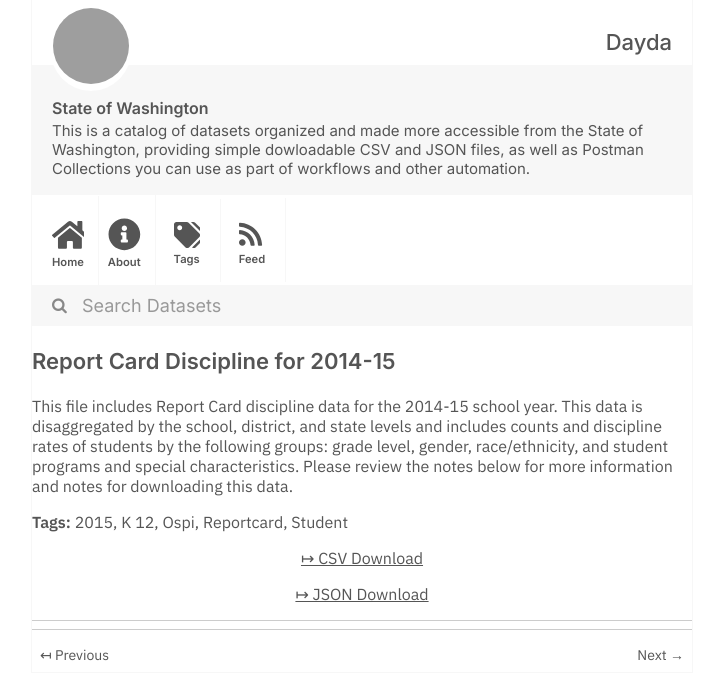
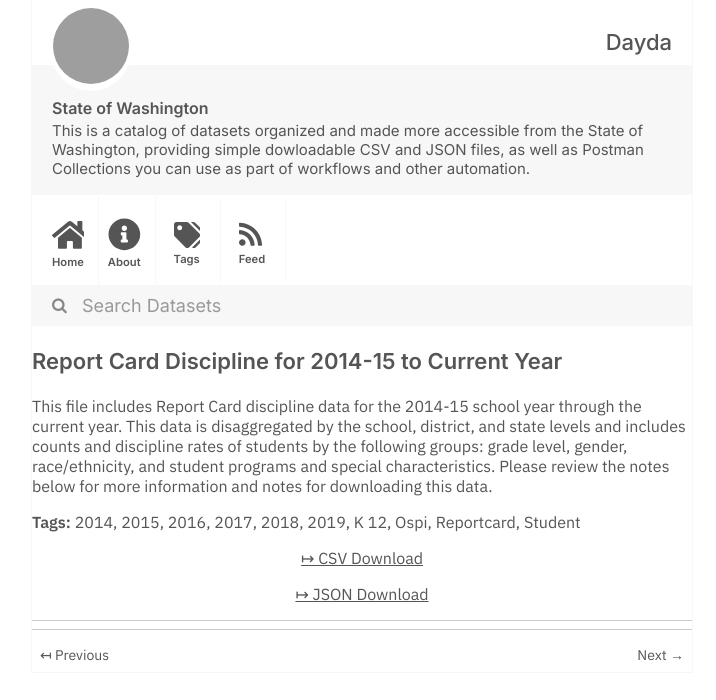
Before and after one commit to dayda-entities/state-of-washington, a Jekyll site: the page built from _posts/2020-11-10-report-card-discipline-for-201.md, in a window 1280 px wide, cut to the strip 0-700 px from the top of the page. Shown: the whole strip, without its empty margins (278-994 px from the left). Built offline with Jekyll 4.4.1, drawn with Linux system fonts in a browser that asks for light colours; grey boxes are pictures that could not be loaded.

Commit message:
Publish Data

```diff
--- a/_posts/2020-11-10-report-card-discipline-for-201.md
+++ b/_posts/2020-11-10-report-card-discipline-for-201.md
@@ -1,20 +1,25 @@
 ---
-title: Report Card Discipline for 2014-15
-created: '2020-11-10T17:20:29.974498'
-modified: '2020-11-10T17:20:29.974507'
+title: Report Card Discipline for 2014-15 to Current Year
+created: '2020-11-10T17:20:37.201849'
+modified: '2020-11-10T17:20:37.201858'
 state: active
 type: dataset
 tags:
+  - '2014'
   - '2015'
+  - '2016'
+  - '2017'
+  - '2018'
+  - '2019'
   - K 12
   - Ospi
   - Reportcard
   - Student
 groups:
   - Local Government
-csv_url: 'https://data.wa.gov/api/views/eeja-nwmh/rows.csv?accessType=DOWNLOAD'
-json_url: 'https://data.wa.gov/api/views/eeja-nwmh/rows.json?accessType=DOWNLOAD'
+csv_url: 'https://data.wa.gov/api/views/fwbr-3ker/rows.csv?accessType=DOWNLOAD'
+json_url: 'https://data.wa.gov/api/views/fwbr-3ker/rows.json?accessType=DOWNLOAD'
 layout: post
 
 ---
-This file includes Report Card discipline data for the 2014-15 school year. This data is disaggregated by the school, district, and state levels and includes counts and discipline rates of students by the following groups: grade level, gender, race/ethnicity, and student programs and special characteristics. Please review the notes below for more information and notes for downloading this data.
+This file includes Report Card discipline data for the 2014-15 school year through the current year. This data is disaggregated by the school, district, and state levels and includes counts and discipline rates of students by the following groups: grade level, gender, race/ethnicity, and student programs and special characteristics. Please review the notes below for more information and notes for downloading this data.
```
